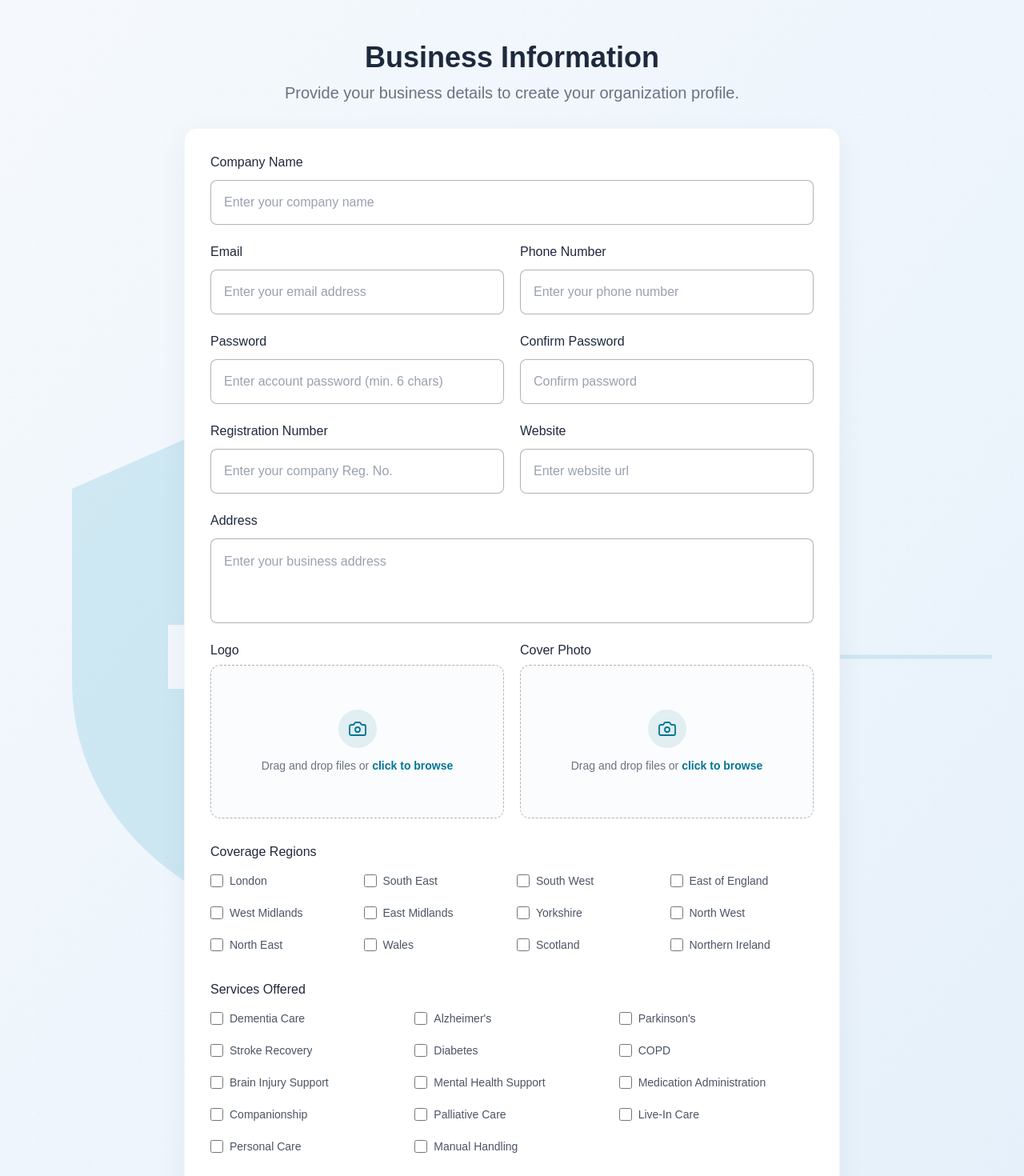
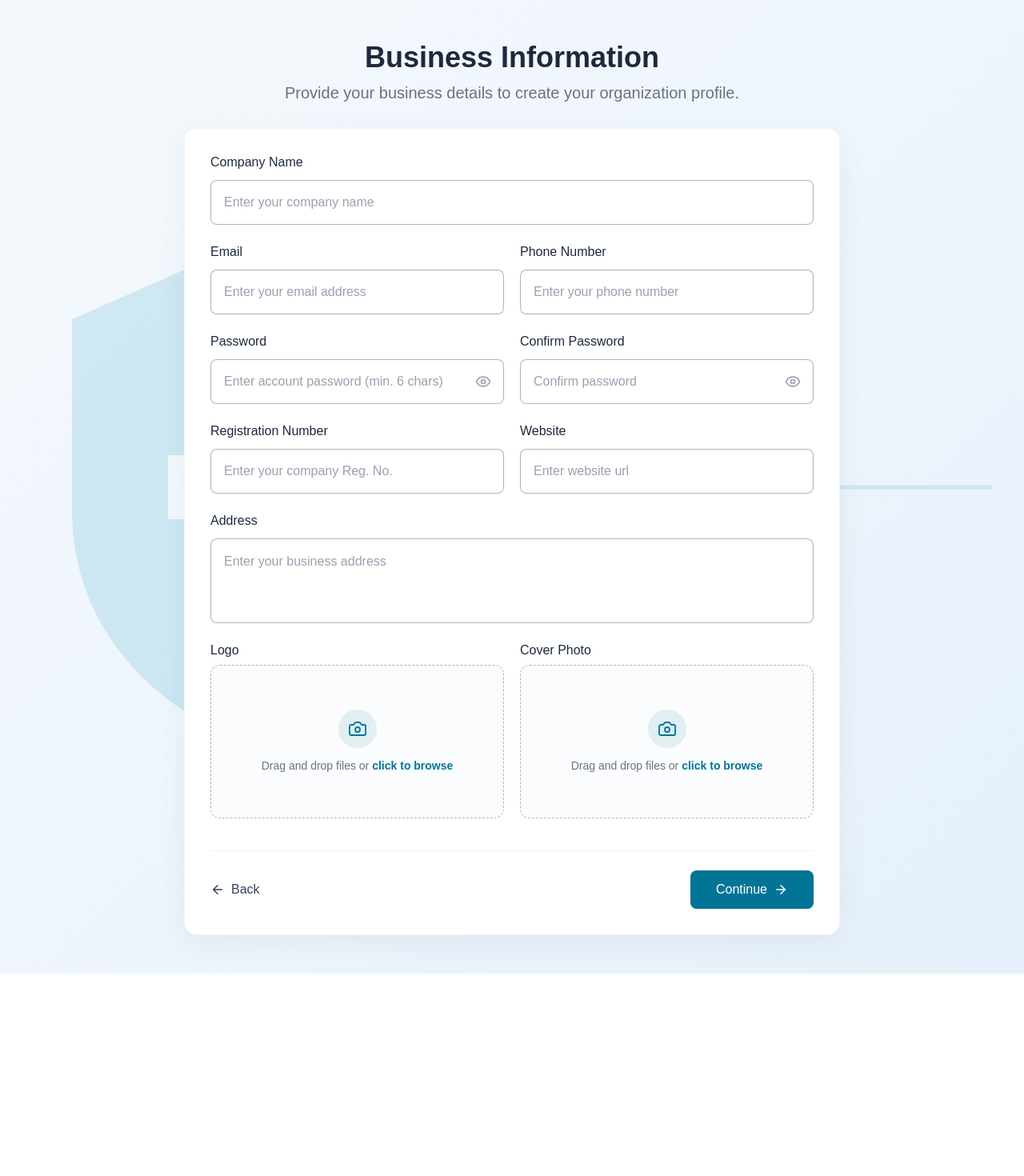
Before and after one commit to FSDTeam-SAA/bedders69-website, a Next.js app: page /business-information in a window 1280 px wide. Shown: the top 1470 px of the page at 80% size. After the commit the page ends 1217 px from the top, so only its background shows below. Built offline with nearby package versions, Linux system fonts and the light colour scheme.

Commit message:
feat: solve

```diff
--- a/src/app/api/auth/register/route.ts
+++ b/src/app/api/auth/register/route.ts
@@ -38,6 +38,14 @@ export async function POST(request: Request) {
       );
     }
 
+    const emailRegex = /^[^\s@]+@[^\s@]+\.[^\s@]+$/;
+    if (!emailRegex.test(String(email).trim())) {
+      return NextResponse.json(
+        { message: "Please provide a valid email address (e.g. name@example.com)" },
+        { status: 400 }
+      );
+    }
+
     const normalizedRole = ROLE_MAP[role] || "family";
 
     const payload: Record<string, any> = {
@@ -61,8 +69,18 @@ export async function POST(request: Request) {
     const resData = await response.json();
 
     if (!response.ok) {
+      const errorMessage =
+        (Array.isArray(resData?.errorSources) && resData.errorSources.length > 0
+          ? resData.errorSources
+              .map((e: any) => e.message)
+              .filter(Boolean)
+              .join(", ")
+          : null) ||
+        resData?.message ||
+        "Registration failed";
+
       return NextResponse.json(
-        { message: resData?.message || "Registration failed" },
+        { message: errorMessage, errorSources: resData?.errorSources },
         { status: response.status }
       );
     }
--- a/src/features/auth/Business-Information/components/BusinessInformationView.tsx
+++ b/src/features/auth/Business-Information/components/BusinessInformationView.tsx
@@ -11,39 +11,9 @@ import {
   Check,
   X,
   Loader2,
+  Eye,
+  EyeOff,
 } from "lucide-react";
-
-const COVERAGE_REGIONS = [
-  "London",
-  "South East",
-  "South West",
-  "East of England",
-  "West Midlands",
-  "East Midlands",
-  "Yorkshire",
-  "North West",
-  "North East",
-  "Wales",
-  "Scotland",
-  "Northern Ireland",
-];
-
-const SERVICES_OFFERED = [
-  "Dementia Care",
-  "Alzheimer's",
-  "Parkinson's",
-  "Stroke Recovery",
-  "Diabetes",
-  "COPD",
-  "Brain Injury Support",
-  "Mental Health Support",
-  "Medication Administration",
-  "Companionship",
-  "Palliative Care",
-  "Live-In Care",
-  "Personal Care",
-  "Manual Handling",
-];
 
 export const BusinessInformationView = () => {
   const router = useRouter();
@@ -59,33 +29,15 @@ export const BusinessInformationView = () => {
   const [password, setPassword] = useState("");
   const [confirmPassword, setConfirmPassword] = useState("");
   const [showPassword, setShowPassword] = useState(false);
+  const [showConfirmPassword, setShowConfirmPassword] = useState(false);
   const [error, setError] = useState("");
 
   const [logoPreview, setLogoPreview] = useState<string | null>(null);
   const [coverPhotoPreview, setCoverPhotoPreview] = useState<string | null>(null);
-
-  const [selectedRegions, setSelectedRegions] = useState<string[]>([]);
-  const [selectedServices, setSelectedServices] = useState<string[]>([]);
   const [loading, setLoading] = useState(false);
 
   const logoInputRef = useRef<HTMLInputElement>(null);
   const coverInputRef = useRef<HTMLInputElement>(null);
-
-  const toggleRegion = (region: string) => {
-    setSelectedRegions((prev) =>
-      prev.includes(region)
-        ? prev.filter((r) => r !== region)
-        : [...prev, region]
-    );
-  };
-
-  const toggleService = (service: string) => {
-    setSelectedServices((prev) =>
-      prev.includes(service)
-        ? prev.filter((s) => s !== service)
-        : [...prev, service]
-    );
-  };
 
   const handleLogoChange = (e: React.ChangeEvent<HTMLInputElement>) => {
     const file = e.target.files?.[0];
@@ -106,6 +58,12 @@ export const BusinessInformationView = () => {
   const handleSubmit = async (e: FormEvent) => {
     e.preventDefault();
     setError("");
+
+    const emailRegex = /^[^\s@]+@[^\s@]+\.[^\s@]+$/;
+    if (!email.trim() || !emailRegex.test(email.trim())) {
+      setError("Please enter a valid email address (e.g. name@example.com).");
+      return;
+    }
 
     if (!password) {
       setError("Password is required.");
@@ -159,8 +117,6 @@ export const BusinessInformationView = () => {
             website: website.trim(),
             address: address.trim(),
             password,
-            selectedRegions,
-            selectedServices,
           })
         );
       }
@@ -310,28 +266,56 @@ export const BusinessInformationView = () => {
               <label className="text-base font-medium leading-5 text-slate-800">
                 Password
               </label>
+              <div className="relative w-full">
                 <input
-                type="password"
+                  type={showPassword ? "text" : "password"}
                   required
                   value={password}
                   onChange={(e) => setPassword(e.target.value)}
                   placeholder="Enter account password (min. 6 chars)"
-                className="h-14 w-full rounded-lg border border-neutral-400/80 bg-white px-4 text-base font-normal text-slate-700 outline-none transition-all placeholder:text-gray-400 focus:border-cyan-700 focus:ring-1 focus:ring-cyan-700"
+                  className="h-14 w-full rounded-lg border border-neutral-400/80 bg-white px-4 pr-12 text-base font-normal text-slate-700 outline-none transition-all placeholder:text-gray-400 focus:border-cyan-700 focus:ring-1 focus:ring-cyan-700"
                 />
+                <button
+                  type="button"
+                  onClick={() => setShowPassword((p) => !p)}
+                  className="absolute right-4 top-1/2 -translate-y-1/2 text-gray-400 transition-colors hover:text-slate-600 focus:outline-none"
+                  aria-label={showPassword ? "Hide password" : "Show password"}
+                >
+                  {showPassword ? (
+                    <EyeOff className="size-5" />
+                  ) : (
+                    <Eye className="size-5" />
+                  )}
+                </button>
+              </div>
             </div>
 
             <div className="flex-1 flex flex-col gap-3">
               <label className="text-base font-medium leading-5 text-slate-800">
                 Confirm Password
               </label>
+              <div className="relative w-full">
                 <input
-                type="password"
+                  type={showConfirmPassword ? "text" : "password"}
                   required
                   value={confirmPassword}
                   onChange={(e) => setConfirmPassword(e.target.value)}
                   placeholder="Confirm password"
-                className="h-14 w-full rounded-lg border border-neutral-400/80 bg-white px-4 text-base font-normal text-slate-700 outline-none transition-all placeholder:text-gray-400 focus:border-cyan-700 focus:ring-1 focus:ring-cyan-700"
+                  className="h-14 w-full rounded-lg border border-neutral-400/80 bg-white px-4 pr-12 text-base font-normal text-slate-700 outline-none transition-all placeholder:text-gray-400 focus:border-cyan-700 focus:ring-1 focus:ring-cyan-700"
                 />
+                <button
+                  type="button"
+                  onClick={() => setShowConfirmPassword((p) => !p)}
+                  className="absolute right-4 top-1/2 -translate-y-1/2 text-gray-400 transition-colors hover:text-slate-600 focus:outline-none"
+                  aria-label={showConfirmPassword ? "Hide password" : "Show password"}
+                >
+                  {showConfirmPassword ? (
+                    <EyeOff className="size-5" />
+                  ) : (
+                    <Eye className="size-5" />
+                  )}
+                </button>
+              </div>
             </div>
           </div>
 
@@ -476,64 +460,6 @@ export const BusinessInformationView = () => {
             </div>
           </div>
 
-          {/* Coverage Regions */}
-          <div className="flex flex-col gap-3 pt-2">
-            <label className="text-base font-medium leading-5 text-slate-800">
-              Coverage Regions
-            </label>
-            <div className="grid grid-cols-2 gap-3 sm:grid-cols-3 lg:grid-cols-4">
-              {COVERAGE_REGIONS.map((region) => {
-                const checked = selectedRegions.includes(region);
-                return (
-                  <label
-                    key={region}
-                    onClick={() => toggleRegion(region)}
-                    className="flex cursor-pointer items-center gap-2 select-none py-1"
-                  >
-                    <input
-                      type="checkbox"
-                      checked={checked}
-                      onChange={() => {}}
-                      className="size-4 rounded border-gray-400 text-cyan-700 accent-cyan-700 focus:ring-cyan-700 cursor-pointer"
-                    />
-                    <span className="text-sm font-normal text-gray-600 truncate">
-                      {region}
-                    </span>
-                  </label>
-                );
-              })}
-            </div>
-          </div>
-
-          {/* Services Offered */}
-          <div className="flex flex-col gap-3 pt-2">
-            <label className="text-base font-medium leading-5 text-slate-800">
-              Services Offered
-            </label>
-            <div className="grid grid-cols-1 gap-3 sm:grid-cols-2 lg:grid-cols-3">
-              {SERVICES_OFFERED.map((service) => {
-                const checked = selectedServices.includes(service);
-                return (
-                  <label
-                    key={service}
-                    onClick={() => toggleService(service)}
-                    className="flex cursor-pointer items-center gap-2 select-none py-1"
-                  >
-                    <input
-                      type="checkbox"
-                      checked={checked}
-                      onChange={() => {}}
-                      className="size-4 rounded border-gray-400 text-cyan-700 accent-cyan-700 focus:ring-cyan-700 cursor-pointer"
-                    />
-                    <span className="text-sm font-normal text-gray-600 truncate">
-                      {service}
-                    </span>
-                  </label>
-                );
-              })}
-            </div>
-          </div>
-
           {/* Bottom Actions inside form */}
           <div className="mt-4 flex w-full items-center justify-between border-t border-slate-100 pt-6">
             <button
--- a/src/features/auth/Business-Information/types/business-info.types.ts
+++ b/src/features/auth/Business-Information/types/business-info.types.ts
@@ -7,6 +7,4 @@ export interface BusinessInformationData {
   address: string;
   logo?: string | File | null;
   coverPhoto?: string | File | null;
-  coverageRegions: string[];
-  servicesOffered: string[];
 }
--- a/src/features/auth/user-signup/components/UserSignupView.tsx
+++ b/src/features/auth/user-signup/components/UserSignupView.tsx
@@ -32,6 +32,12 @@ export const UserSignupView = () => {
 
     if (!agreeTerms) {
       setError("Please agree to the Terms and Conditions to continue.");
+      return;
+    }
+
+    const emailRegex = /^[^\s@]+@[^\s@]+\.[^\s@]+$/;
+    if (!email.trim() || !emailRegex.test(email.trim())) {
+      setError("Please enter a valid email address (e.g. name@example.com).");
       return;
     }
 
--- a/src/features/carers/jobs/components/carer-job-detail-page.tsx
+++ b/src/features/carers/jobs/components/carer-job-detail-page.tsx
@@ -28,7 +28,7 @@ const formatType = (value?: string) =>
 export function CarerJobDetailPage({ slug: jobId }: { slug: string }) {
   const [job, setJob] = useState<Job | null>(null);
   const [loading, setLoading] = useState(true);
-  const [error, setError] = useState("");
+  const [error, setError] = useState<string | null>(null);
   const [isModalOpen, setIsModalOpen] = useState(false);
 
   useEffect(() => {
```
Also changed, not shown: src/features/auth/Choose-Your-Plan/components/ChoosePlanView.tsx (+91 -2 lines), src/features/auth/Upload-Documents/components/UploadDocumentsView.tsx (+10 -5 lines), src/features/auth/otp/components/OtpVerificationView.tsx (+30 -2 lines). Lines whose indentation alone changed are shown as unchanged.
